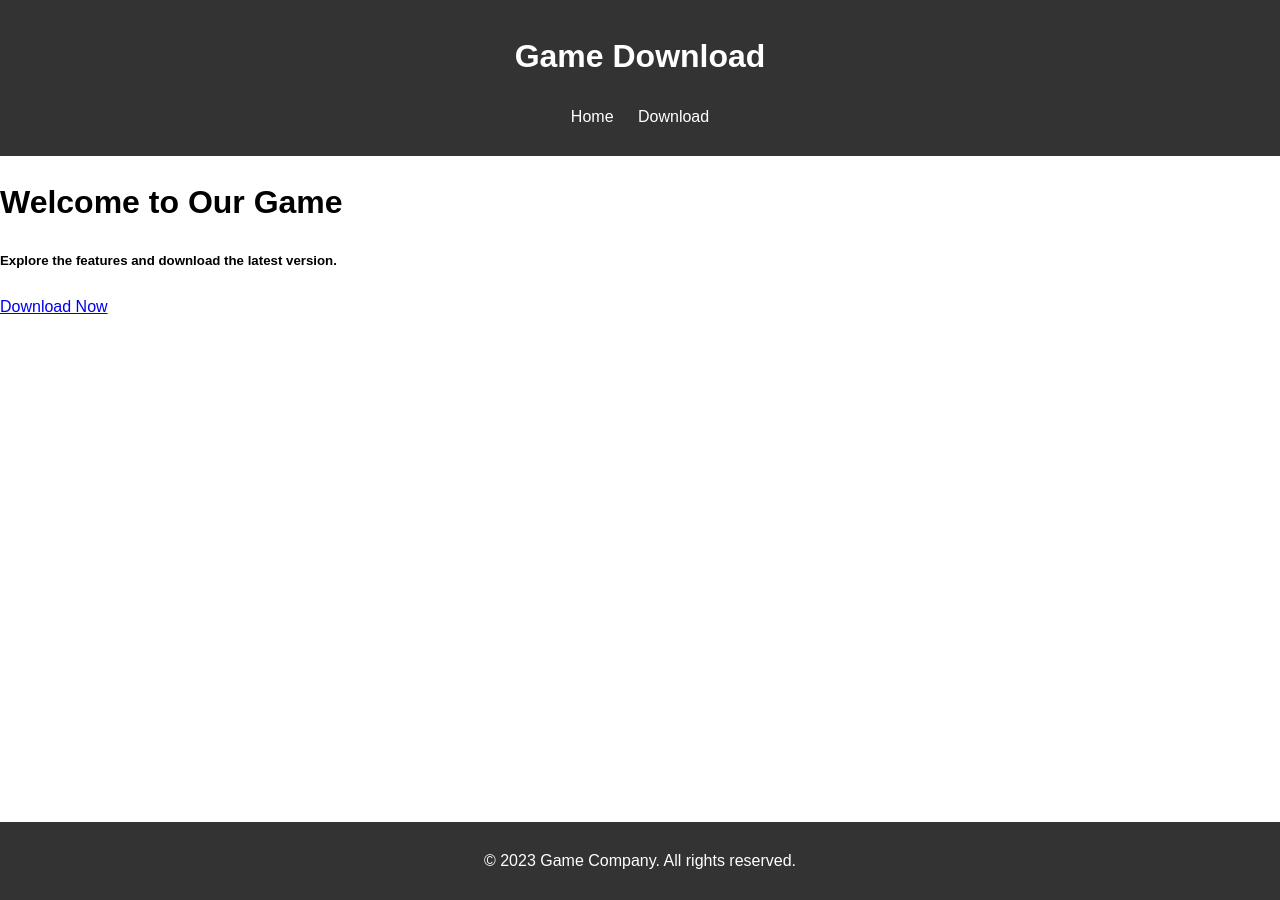
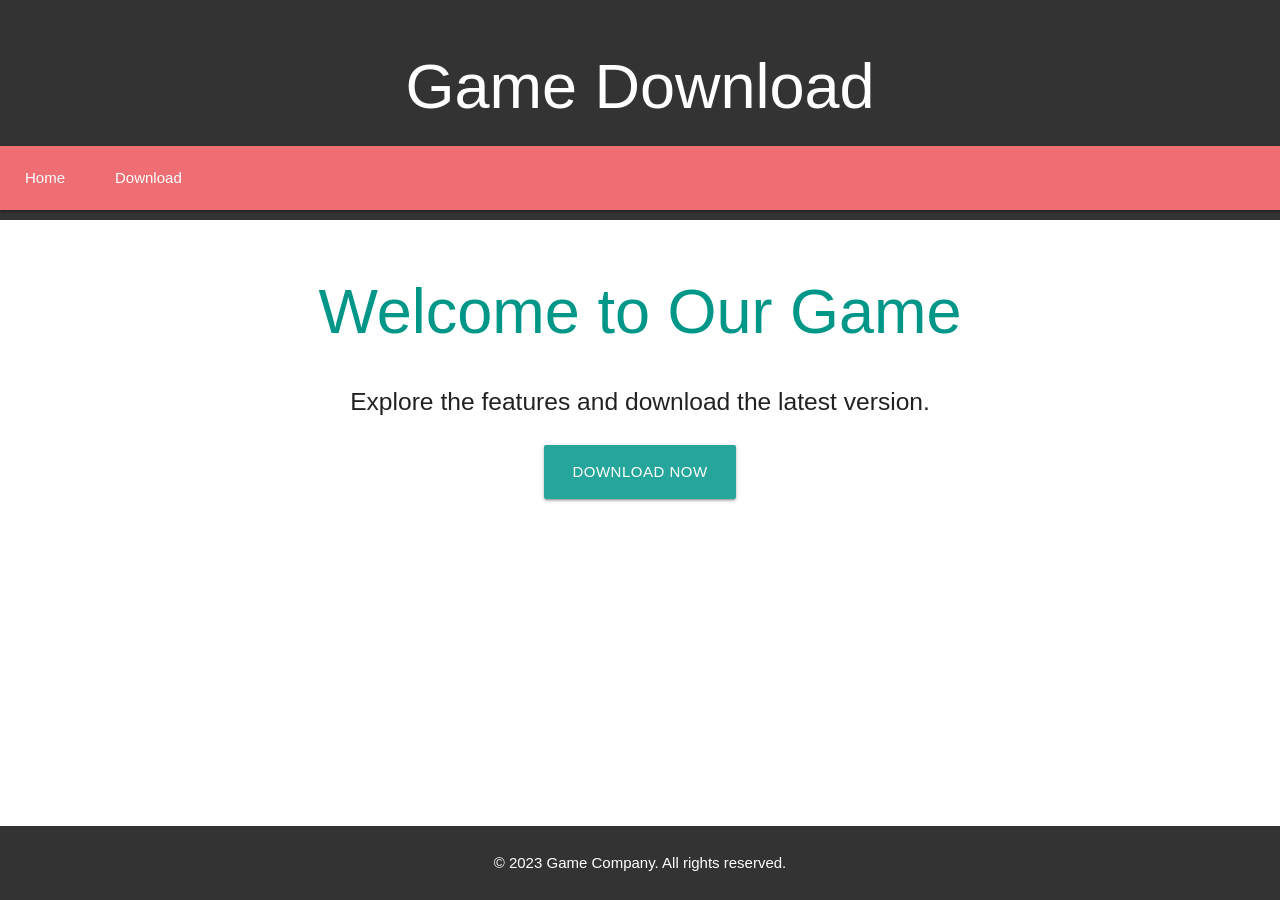
Before and after one commit to ishuna/ishuna, a Jekyll site: the page built from index.md, in a window 1280 px wide. Built offline with Jekyll 4.4.1, drawn with Linux system fonts in a browser that asks for light colours; our own code applies the rules of GitHub Pages for plain Markdown files.

Commit message:
Update default.html

```diff
--- a/_layouts/default.html
+++ b/_layouts/default.html
@@ -4,6 +4,8 @@
     <meta charset="UTF-8">
     <meta name="viewport" content="width=device-width, initial-scale=1.0">
     <title>{{ page.title }} - {{ site.title }}</title>
+    <link href="https://fonts.googleapis.com/icon?family=Material+Icons" rel="stylesheet">
+    <link href="https://cdnjs.cloudflare.com/ajax/libs/materialize/1.0.0/css/materialize.min.css" rel="stylesheet">
     <link rel="stylesheet" href="{{ '/assets/css/style.css' | relative_url }}">
 </head>
 <body>
@@ -12,5 +14,6 @@
         {{ content }}
     </main>
     {% include footer.html %}
+    <script src="https://cdnjs.cloudflare.com/ajax/libs/materialize/1.0.0/js/materialize.min.js"></script>
 </body>
 </html>
```
Lines whose indentation alone changed are shown as unchanged.
